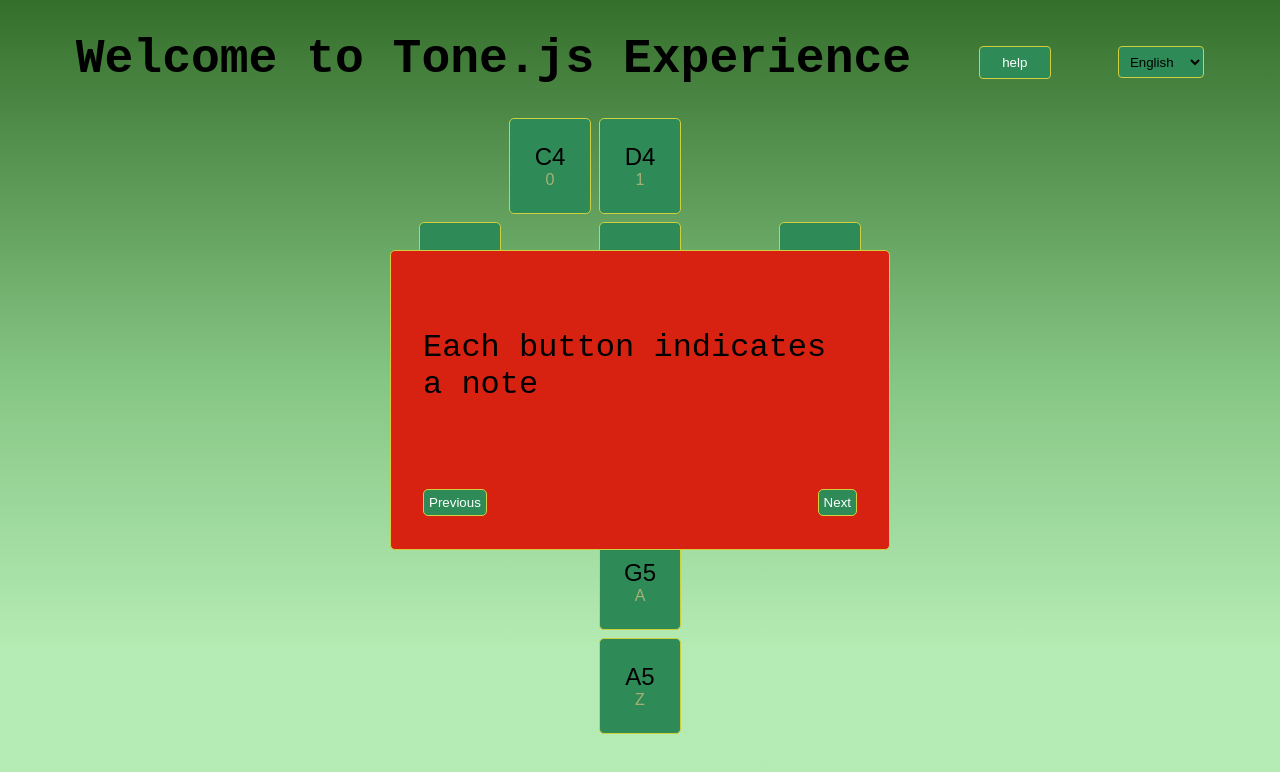
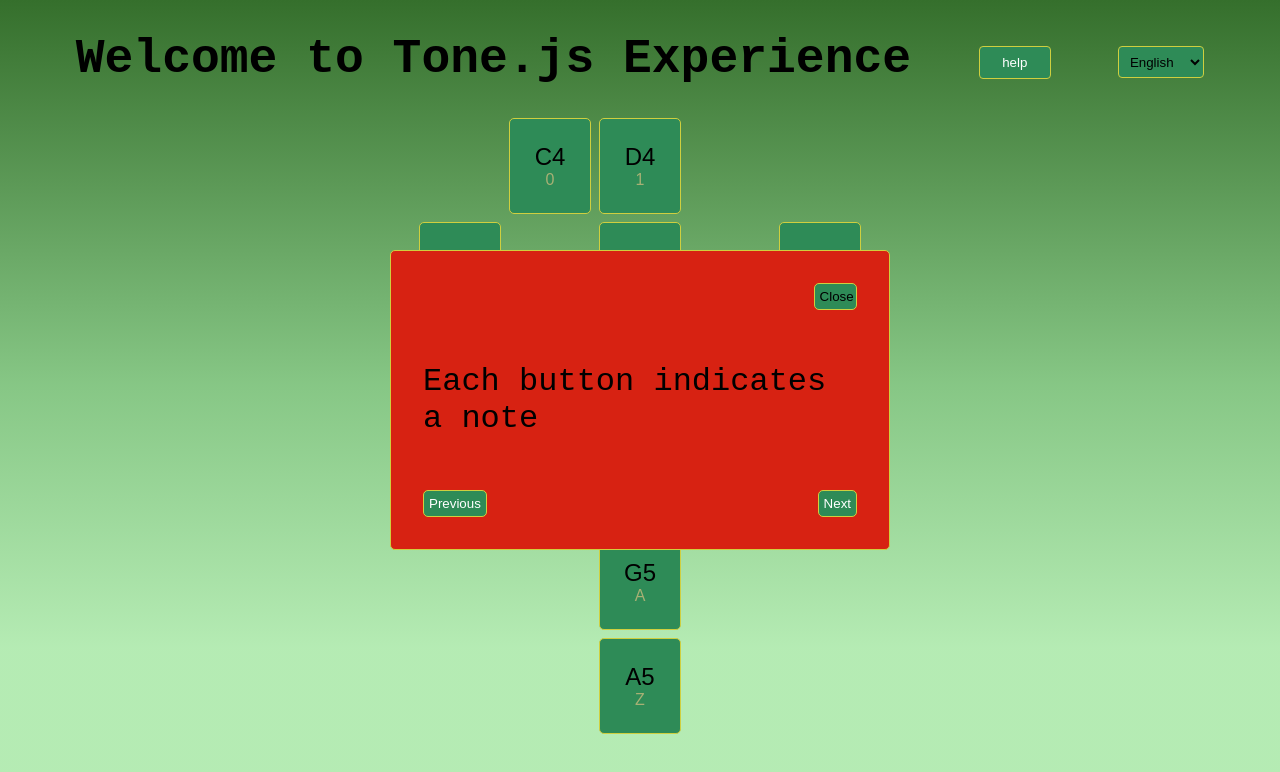
Before and after one commit to setare-sabouri/Tone-experience, a Next.js app: page / in a window 1280 px wide. Both pictures are taken after a click on the button "help". Shown: the top 772 px of the page. Built offline with nearby package versions, Linux system fonts and the light colour scheme.

Commit message:
close btn

```diff
--- a/src/components/guideLayout/GuideLayout.module.scss
+++ b/src/components/guideLayout/GuideLayout.module.scss
@@ -1,6 +1,7 @@
 .guidewindow {
   background: $play-btn;
   position: absolute;
+  z-index: 1;
   left: 50%;
   top: 50%;
   transform: translate(-50%, -50%);
@@ -34,3 +35,11 @@
   border-radius: 5px;
   border: 1px solid rgb(207, 207, 63);
 }
+.closeBtn {
+  background-color: $green-btn;
+  width: 10%;
+  padding: 5px;
+  border-radius: 5px;
+  place-self: flex-end;
+  border: 1px solid rgb(207, 207, 63);
+}
--- a/src/components/guideLayout/GuideLayout.tsx
+++ b/src/components/guideLayout/GuideLayout.tsx
@@ -7,9 +7,10 @@
 
 interface GuideLayoutProps {
   steps: Step[];
+  onClose: () => void; // Add an onClose prop
 }
 
-const GuideLayout: React.FC<GuideLayoutProps> = ({ steps }) => {
+const GuideLayout: React.FC<GuideLayoutProps> = ({ steps, onClose }) => {
   const [currentStep, setCurrentStep] = useState(0);
 
   const goToNextStep = () => {
@@ -26,6 +27,7 @@
 
   return (
     <div className={styles.guidewindow}>
+      <button onClick={onClose} className={styles.closeBtn}>Close</button> {/* Add close button */}
       <div className={styles.stepContent}>{steps[currentStep].content}</div>
       <div className={styles.buttonsDis}>
         <button
--- a/src/components/keyHelper/KeyHelper.tsx
+++ b/src/components/keyHelper/KeyHelper.tsx
@@ -1,17 +1,36 @@
-// KeyHelper.tsx
-import React, { useState } from 'react';
+import React, { useState, useRef, useEffect } from 'react';
 import styles from './KeyHelper.module.scss';
 import GuideLayout from '@components/guideLayout/GuideLayout';
 import steps from '@utils/guideSteps';
 import { useTranslation } from 'react-i18next';
+
 interface KeyHelperProps { }
 
-const KeyHelper: React.FC<KeyHelperProps> = ({ }) => {
+const KeyHelper: React.FC<KeyHelperProps> = () => {
   const [showGuide, setShowGuide] = useState(false);
   const { t } = useTranslation();
+  const guideRef = useRef<HTMLDivElement>(null);
+
   const toggleKeyboard = () => {
     setShowGuide((prevShowGuide) => !prevShowGuide);
   };
+
+  const handleClickOutside = (event: MouseEvent) => {
+    if (guideRef.current && !guideRef.current.contains(event.target as Node)) {
+      setShowGuide(false);
+    }
+  };
+
+  useEffect(() => {
+    if (showGuide) {
+      document.addEventListener('mousedown', handleClickOutside);
+    } else {
+      document.removeEventListener('mousedown', handleClickOutside);
+    }
+    return () => {
+      document.removeEventListener('mousedown', handleClickOutside);
+    };
+  }, [showGuide]);
 
   return (
     <div className={styles.helper}>
@@ -20,7 +39,11 @@
           {t('help')}
         </button>
       </div>
-      {showGuide && <GuideLayout steps={steps} />}
+      {showGuide && (
+        <div ref={guideRef}>
+          <GuideLayout steps={steps} onClose={() => setShowGuide(false)} />
+        </div>
+      )}
     </div>
   );
 };
```
